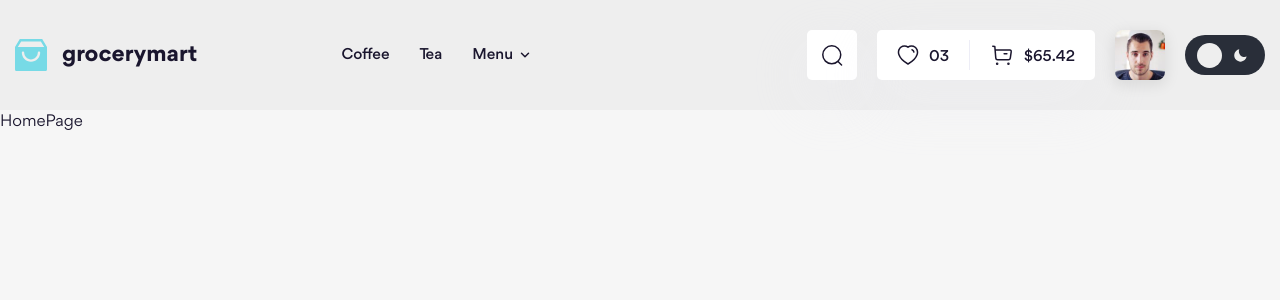
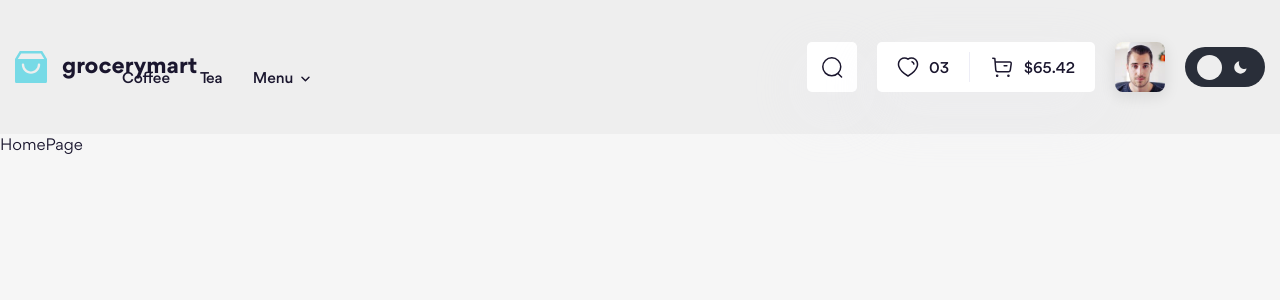
Before and after one commit to ntritin62/SaigonGearStore-Client, a React (Create React App) app: page / in a window 1280 px wide. Shown: the top 300 px of the page. Built offline with nearby package versions, Linux system fonts and the light colour scheme.

Commit message:
responsive sidebar

```diff
--- a/src/pages/Layout/components/Header.js
+++ b/src/pages/Layout/components/Header.js
@@ -5,13 +5,19 @@ import { useState } from 'react';
 
 const Header = () => {
   const [searchIsVisible, setSearchIsVisible] = useState(false);
+  const [sideBarIsVisible, setSideBarIsVisible] = useState(false);
   return (
     <header className=" bg-header-bg dark:bg-dark-header-bg">
       <div className="relative container flex items-center py-[30px] sm:justify-between ">
         {/* More */}
-        <div className="icon hidden lg:block mr-[30px] sm:mr-0">
+        <button
+          className="icon hidden lg:block mr-[30px] sm:mr-0"
+          onClick={() => {
+            setSideBarIsVisible(true);
+          }}
+        >
           <img src="./icon/more.svg" alt="" />
-        </div>
+        </button>
         {/* Logo */}
         <figure className="flex items-center gap-6">
           <img
@@ -22,21 +28,45 @@ const Header = () => {
           <span className="text-4xl  font-bold lg:text-2xl">grocerymart</span>
         </figure>
         {/* Navbar */}
-        <nav className="ml-[129px] lg:hidden dark:text-dark-text">
-          <ul className="flex items-center font-medium text-2xl">
-            <li className="flex h-[50px] px-[15px] items-center gap-[6px] cursor-pointer">
+
+        <nav
+          className={
+            'transition-transform duration-500 translate-x-[-100%] ml-[129px] lg:fixed sm:right-[50px] lg:right-1/2 lg:top-0 lg:bottom-0 lg:left-0 lg:ml-0 lg:bg-dropdown dark:bg-dark-dropdown-bg lg:z-20 lg:p-[20px]' +
+            (sideBarIsVisible ? ' translate-x-0' : '')
+          }
+        >
+          <button
+            onClick={() => {
+              setSideBarIsVisible(false);
+            }}
+          >
+            <img
+              src="./icon/arrow-left.svg"
+              alt=""
+              className="icon hidden lg:block"
+            />
+          </button>
+          <ul className="flex items-center font-medium text-2xl lg:flex-col lg:items-start lg:mt-[20px]">
+            <li className="flex h-[50px] px-[15px] items-center gap-[6px] cursor-pointer lg:px-0">
               <a href="#!">Coffee</a>
             </li>
-            <li className="flex h-[50px] px-[15px] items-center gap-[6px] cursor-pointer">
+            <li className="flex h-[50px] px-[15px] items-center gap-[6px] cursor-pointer lg:px-0">
               <a href="#!">Tea</a>
             </li>
-            <li className="group h-[50px] flex px-[15px] items-center gap-[6px] cursor-pointer">
+            <li className="group h-[50px] flex px-[15px] items-center gap-[6px] cursor-pointer lg:px-0 lg:justify-between lg:w-[100%]">
               <a href="#!">Menu</a>
               <img src="./icon/arrow-down.svg" alt="" className="icon" />
               <Dropdown />
             </li>
           </ul>
         </nav>
+        <div
+          className={
+            'opacity-0 invisible transition-opacity transition-visibility duration-500 lg:fixed inset-0 lg:bg-[rgba(0,0,0,0.4)] lg:z-10' +
+            (sideBarIsVisible ? ' lg:opacity-100 lg:visible' : '')
+          }
+        ></div>
+
         <div className="ml-auto flex items-center gap-[20px] sm:ml-0 sm:gap-0 ">
           <div className="flex items-center cursor-pointer bg-top-act-group dark:bg-dark-top-act-group p-[13px]  rounded-lg text-2xl font-medium shadow-[0px_20px_60px_10px_rgba(237,237,246,0.20)] dark:shadow-[0px_20px_60px_10px_rgba(0,0,0,0.20)] sm:hidden">
             {searchIsVisible && (
--- a/tailwind.config.js
+++ b/tailwind.config.js
@@ -31,11 +31,11 @@ module.exports = {
       'dark-top-menu-border': '#171c28',
     },
     screens: {
+      xxl: { max: '1400px' },
+      xl: { max: '1200px' },
+      lg: { max: '992px' },
+      md: { max: '768px' },
       sm: { max: '576px' },
-      md: { max: '768px' },
-      lg: { max: '992px' },
-      xl: { max: '1200px' },
-      xxl: { max: '1400px' },
     },
     container: {
       center: true,
```
Also changed, not shown: public/icon/arrow-left.svg (added).
